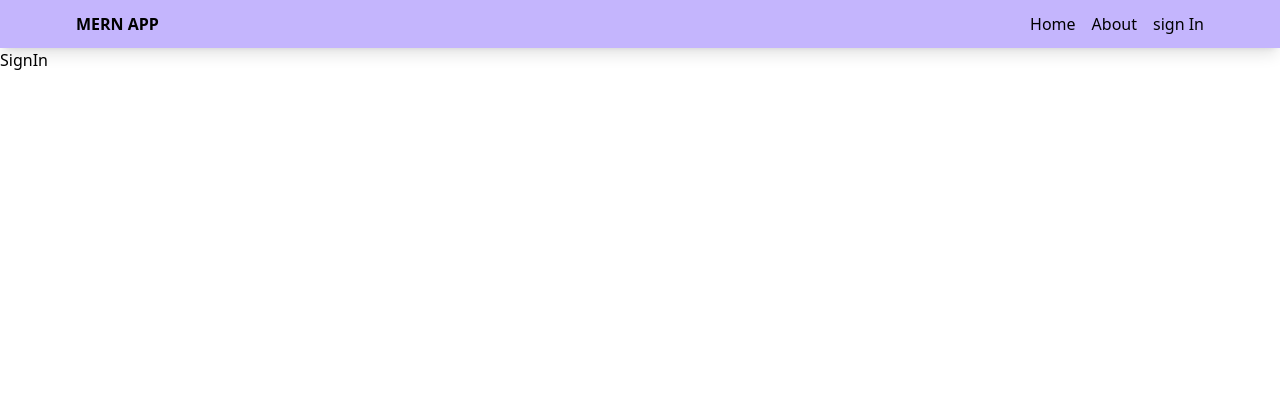
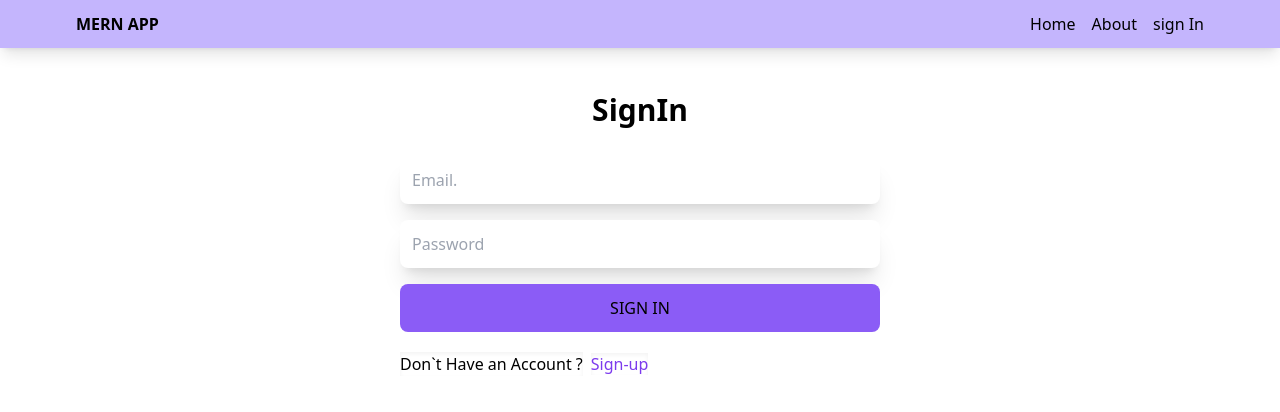
Before and after one commit to Shrikantmishra1/mernproject, a React (Vite) app in the folder client/: page /sign-in in a window 1280 px wide. Shown: the top 412 px of the page. Built offline with nearby package versions, Linux system fonts and the light colour scheme.

Commit message:
make sign in UI

```diff
--- a/client/src/pages/SignIn.jsx
+++ b/client/src/pages/SignIn.jsx
@@ -1,8 +1,69 @@
-import React from 'react'
+import React, { useState } from 'react'
+import { Link,useNavigate } from 'react-router-dom'
 
 const SignIn = () => {
+  const navigate=useNavigate();
+    const [formData,setFormData]=useState({});
+    const [error,setError]=useState(false);
+    const [loading,setLoading]=useState(false);
+const handelChange=(e)=>{
+    setFormData({ ...formData,
+        [e.target.id]:e.target.value});
+}
+
+const handelSubmit= async(e)=>{
+e.preventDefault();
+try {
+    setLoading(true);
+    const res=await fetch('/api/auth/signin/',{
+
+        method: 'POST',
+        headers: { 'Content-Type': 'application/json'},
+        body: JSON.stringify(formData),
+
+    });
+    const data=await res.json();
+    setLoading(false);
+    setError(false);
+    if(data.success===false){
+        setError(true);
+        return ;
+    }
+    navigate('/');
+} catch (error) {
+    setLoading(false);
+    setError(true);
+    console.log(error);
+}
+
+
+}
   return (
-    <div>SignIn</div>
+     <div className='p-4 max-w-lg mx-auto'>
+         <h1 className='text-3xl text-center font-semibold my-7'>SignIn      </h1>
+
+         <form className='flex flex-col gap-4' onSubmit={handelSubmit}>
+
+            <input type='email' placeholder='Email.'
+            id='email' className='bg-slate-100 p-3 shadow-xl rounded-lg' onChange={handelChange}/>
+            <input type='password' placeholder='Password'
+            id='password' className='bg-slate-100 p-3 shadow-xl rounded-lg' onChange={handelChange}/>
+            <button  disabled={loading}  className='bg-five text-white p-3 rounded-lg uppercase hover:opacity-95 disabled:opacity-80'>
+                 {loading ? 'Loading...' :' Sign In'}
+
+            </button>
+
+         </form>
+         <div className='flex gap-2 mt-5 '>
+                <p className='shadow-inner'> Don`t  Have an Account ?</p>
+                <Link to="/sign-up">
+                <span className='text-six shadow-inner' >Sign-up</span>
+                </Link>
+
+            </div>
+            <p className='text-three'>{error && 'Something went wrong'}</p>
+     </div>
+
   )
 }
 
--- a/client/src/pages/SignUp.jsx
+++ b/client/src/pages/SignUp.jsx
@@ -1,6 +1,7 @@
 import React, { useState } from 'react'
-import { Link } from 'react-router-dom'
+import { Link,useNavigate } from 'react-router-dom'
 const SignUp = () => {
+    const navigate=useNavigate();
     const [formData,setFormData]=useState({});
     const [error,setError]=useState(false);
     const [loading,setLoading]=useState(false);
@@ -27,6 +28,7 @@ try {
         setError(true);
         return ;
     }
+    navigate('/');
 } catch (error) {
     setLoading(false);
     setError(true);
```
Also changed, not shown: 1 other file (tests, documents, lock files or other folders).
